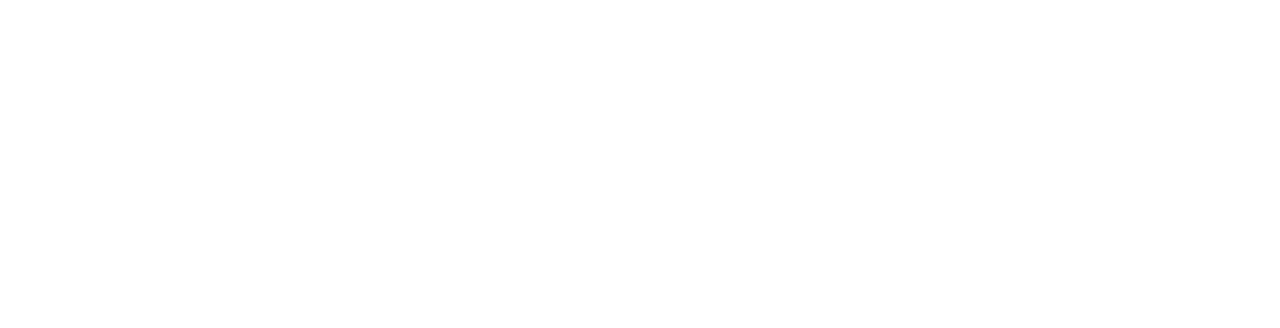
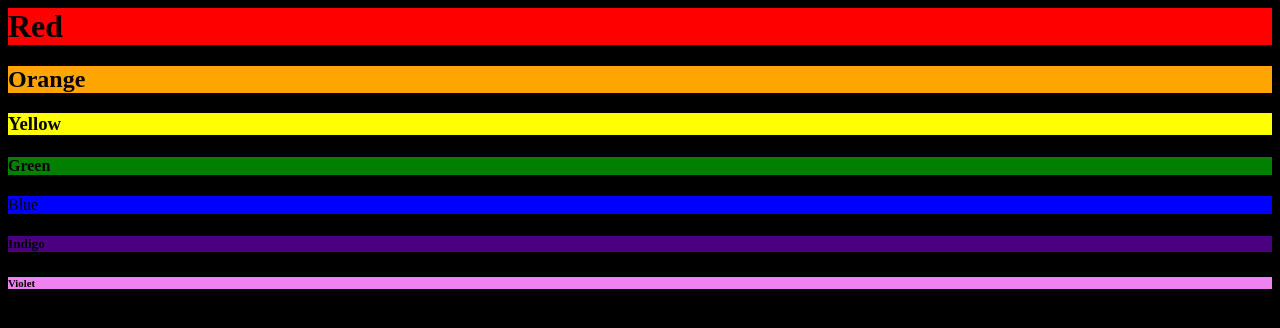
Before and after one commit to Sara-Alizadeh/WebPack-Exercise, a plain HTML site: page 3/Rainbow.html in a window 1280 px wide. Drawn offline with Linux system fonts and the light colour scheme.

Commit message:
completing the thrid homework

```diff
--- a/3/Rainbow.html
+++ b/3/Rainbow.html
@@ -14,18 +14,24 @@
             h4 {
                 background-color: green;
             }
-            h5 {
+            p {
                 background-color: blue;
             }
-            h6 {
+            h5 {
                 background-color: indigo;
             }
-            p {
+            h6 {
                 background-color: violet;
             }
         </style>
     </head>
-    <body>
-
+    <body style="background-color: black;">
+        <h1>Red</h1>
+        <h2>Orange</h2>
+        <h3>Yellow</h3>
+        <h4>Green</h4>
+        <p>Blue</p>
+        <h5>Indigo</h5>
+        <h6>Violet</h6>
     </body>
 </html>
```
